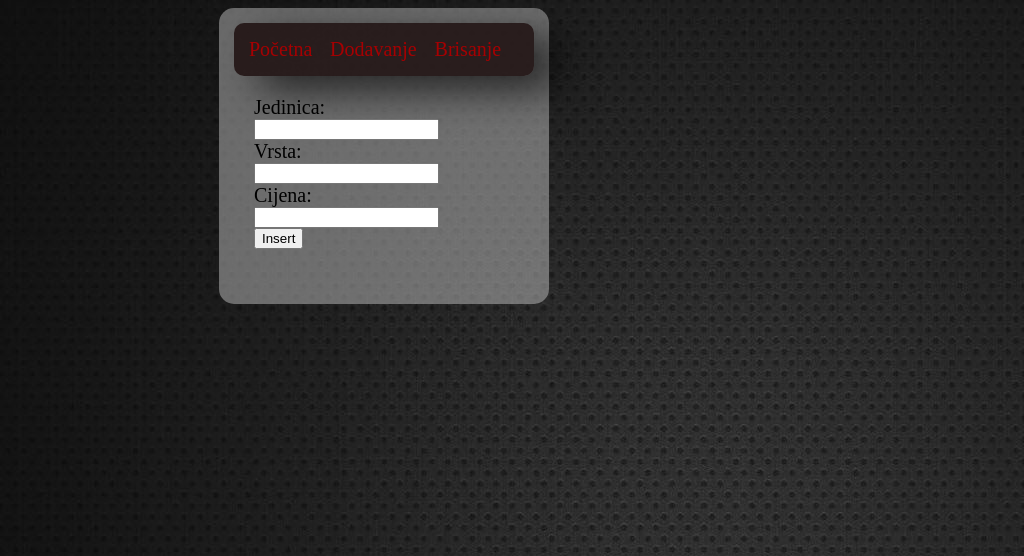
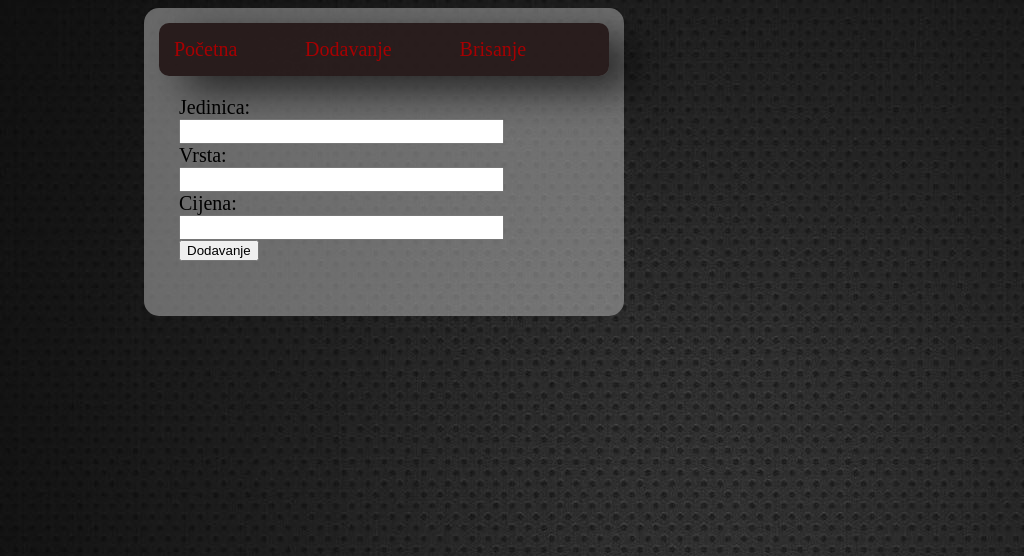
Before and after one commit to EDafk/groceriesStore, a PHP site: page /insert.php in a window 1280 px wide. Shown: the top 556 px of the page, without its empty margins (256-1280 px from the left). Run offline with PHP 8.4, Linux system fonts and the light colour scheme.

Commit message:
css corrections

```diff
--- a/css/style.css
+++ b/css/style.css
@@ -1,6 +1,10 @@
 body {
     background-image: url(../img/background.jpg);
     font-size: 20px;
+}
+.input{
+    height: 25px;
+    width: 325px;
 }
 
 #link {
@@ -26,7 +30,7 @@ a:active {
 #wrap {
     margin: auto;
     background-color: rgb(189, 189, 189, 0.5);
-    width: 300px;
+    width: 450px;
     padding: 15px;
     border-radius: 15px;
 
@@ -58,6 +62,7 @@ a:active {
 }
 
 .result {
+    padding: 1px;
     margin-top: 5px;
     margin-bottom: 0px;
     border-color: black;
--- a/index.php
+++ b/index.php
@@ -15,7 +15,7 @@
 <div id="result">
   <p>Unesite naziv artikla koji želite pretražiti u bazi podataka: </p>
   <form action="#" method="GET">
-		<input type="text" placeholder="Search database" name="criteria">
+		<input type="text" placeholder="Pretražite skladište" name="criteria" class="input">
 		<input type="submit" value="Search"> <br>
 		</form>
 
--- a/insert.php
+++ b/insert.php
@@ -20,13 +20,13 @@
 		<form action="#" method="POST">
 
 			<label> Jedinica: <br>
-		<input type="text" name="Jedinica"> </label><br>
+		<input type="text" name="Jedinica" class="input"> </label><br>
 			<label> Vrsta: <br>
-		<input type="text" name="Vrsta"> </label><br>
+		<input type="text" name="Vrsta" class="input"> </label><br>
 			<label> Cijena: <br>
-		<input type="text" name="Cijena"> </label><br>
+		<input type="text" name="Cijena" class="input"> </label><br>
 
-		<input type="submit" name="insert" value="Insert"> <br>
+		<input type="submit" name="insert" value="Dodavanje"> <br>
 
 
 		</form>
```
